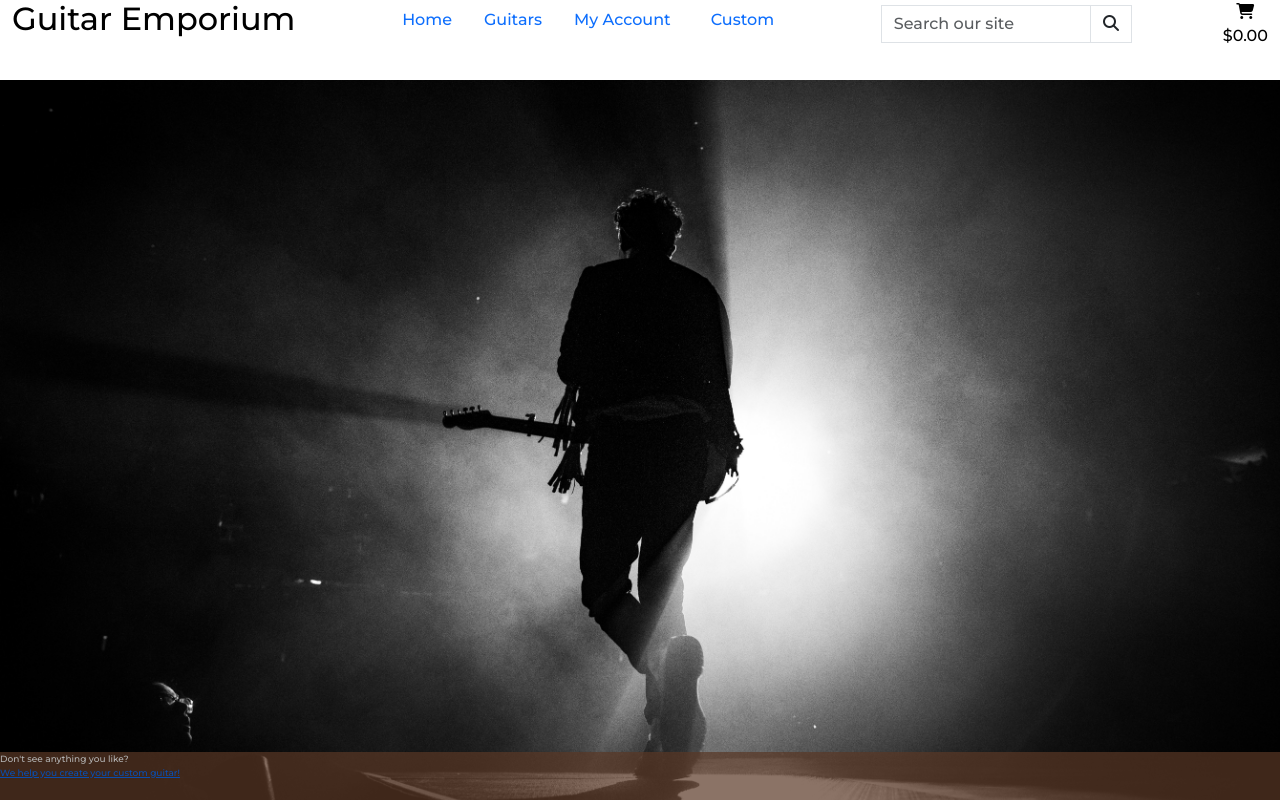
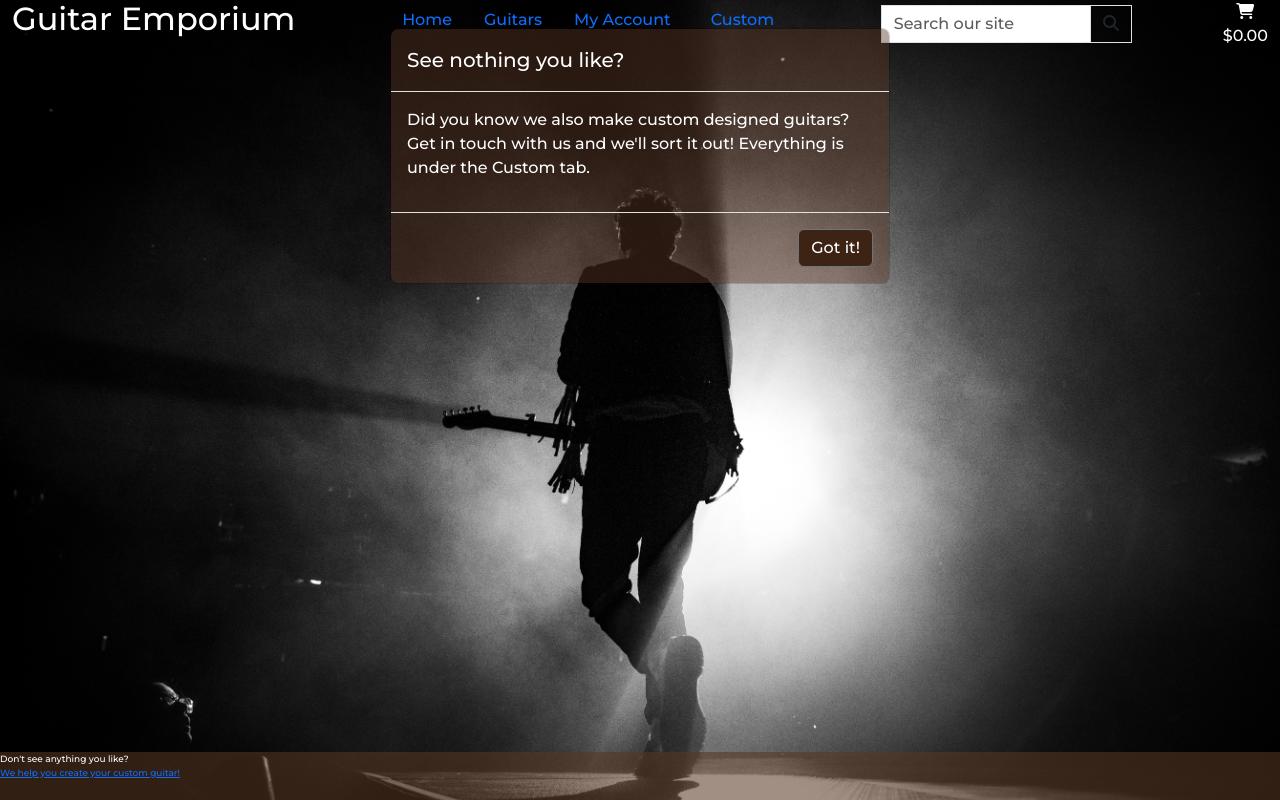
Before and after one commit to Jesdah/guitar-emporium, a Django app: page / in a window 1280 px wide. Run offline with Django 4.2, Linux system fonts and the light colour scheme; parts of the project's set-up code (start-up, migrations or seed data) failed here and were passed over; some libraries are stand-ins or nearby versions.

Commit message:
add a modal that will be displayed when the user is inactive

```diff
--- a/static/css/base.css
+++ b/static/css/base.css
@@ -30,10 +30,21 @@ transition: 1s ease;
 
 footer {
     height: 6%;
-    background-color: #5A3825;
-    opacity: 0.7;
+    background-color: #5a38258f;
 }
 
 .footer-text {
     font-size: xx-small;
 }
+
+.side-content {
+    background-color: #5a382571;
+}
+
+.accept-btn {
+    background-color: #3D2314;
+}
+
+.accept-btn:hover {
+    background-color: #3d231478;
+}
--- a/templates/base.html
+++ b/templates/base.html
@@ -84,8 +84,7 @@
       <div class="col-12 col-lg-4 my-auto py-1 py-lg-0" id="search-bar">
         <form method="GET" action="">
           <div class="input-group w-100">
-            <input class="form-control border rounded-0" type="text" name="q"
-              placeholder="Search our site">
+            <input class="form-control border rounded-0" type="text" name="q" placeholder="Search our site">
             <div class="input-group-append">
               <button class="form-control btn border rounded-0" type="submit">
                 <span class="icon">
@@ -115,17 +114,72 @@
   {% block content %}
   {% endblock %}
 
+  <div class="modal " id="myModal" tabindex="-1">
+    <div class="modal-dialog ">
+      <div class="modal-content side-content">
+        <div class="modal-header">
+          <h5 class="modal-title">See nothing you like?</h5>
+        </div>
+        <div class="modal-body">
+          <p>Did you know we also make custom designed guitars? Get in touch with us and we'll sort it out! Everything is under the Custom tab.</p>
+        </div>
+        <div class="modal-footer">
+          <button type="button" class="btn btn-secondary close accept-btn" data-bs-dismiss="modal">Got it!</button>
+        </div>
+      </div>
+    </div>
+  </div>
+  <footer class="fixed-bottom">
+    <div class="footer-text">
+      Don't see anything you like?<br><a href="#">We help you create your custom
+        guitar!</a>
+    </div>
+    <div>
 
-<footer class="fixed-bottom">
-  <div class="footer-text">
-    Don't see anything you like?<br><a href="#">We help you create your custom guitar!</a>
-  </div>
-</footer>
+    </div>
+  </footer>
   {% block postloadjs %}
   <script type="text/javascript">
     $('.toast').toast('show');
   </script>
+  <!-- When user is inactive a modal will be displayed reminding the user about the cusom service.
+    this code was taken from:
+    https://stackoverflow.com/questions/53108336/show-popup-when-user-is-inactive-after-5-minutes -->
+  <script type="text/javascript">
 
+    var idleTime = 0
+
+    let span = document.getElementsByClassName("close")[0];
+    let modal = document.getElementById("myModal");
+
+    document.addEventListener('mousemove', resetIdleTime, false);
+    document.addEventListener('keypress', resetIdleTime, false);
+
+    function resetIdleTime() {
+      idleTime = 0
+    }
+
+
+    function checkIfIdle() {
+      idleTime += 1000
+      console.log(idleTime)
+      if (idleTime >= 5000) {
+        modal.style.display = "block";
+        clearInterval(idleInterval)
+      }
+    }
+
+    var idleInterval = setInterval(checkIfIdle, 1000);
+
+    span.onclick = function() { // When the user clicks on (x), close the modal
+  modal.style.display = "none";
+};
+
+window.onclick = function(event) {  // When the user clicks anywhere outside of the modal, close it
+  if (event.target == modal) {
+    modal.style.display = "none";
+  }
+};
   </script>
   {% endblock %}
 </body>
```
